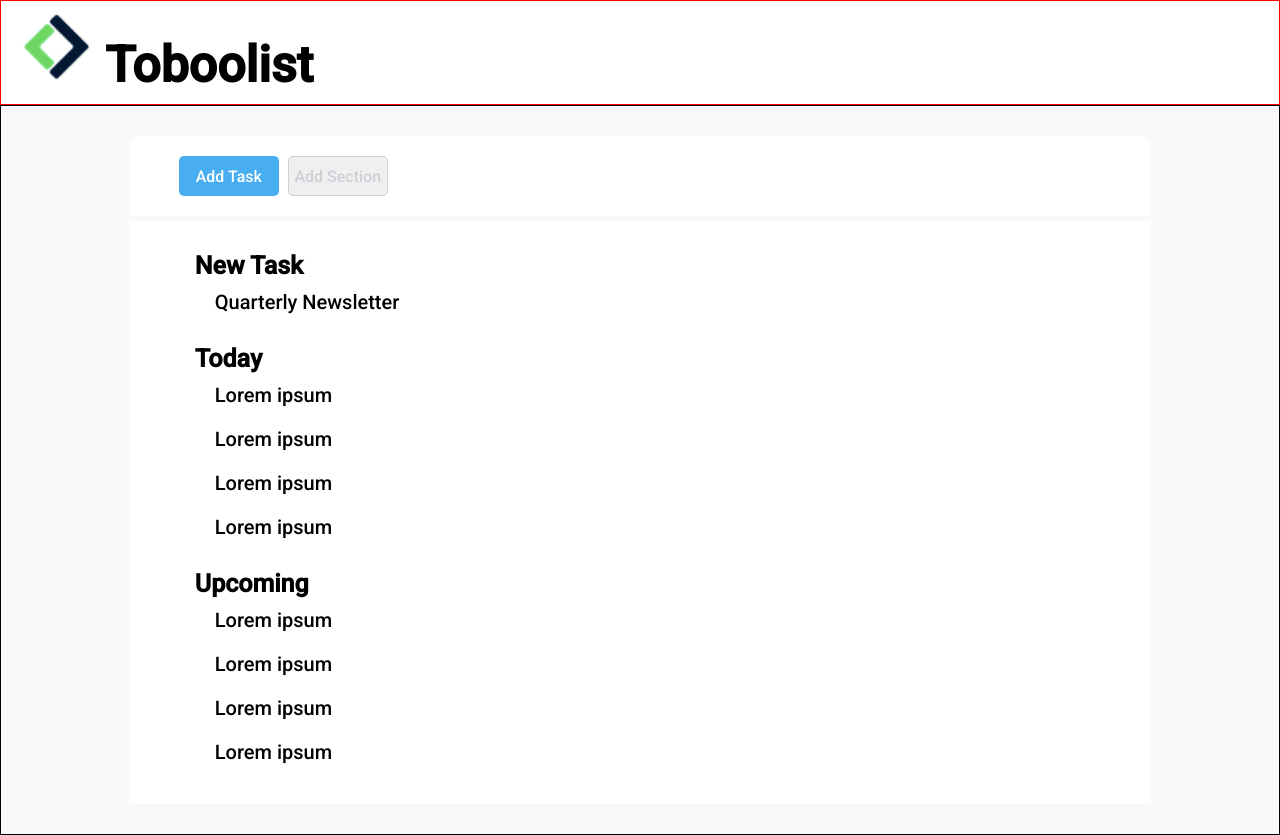
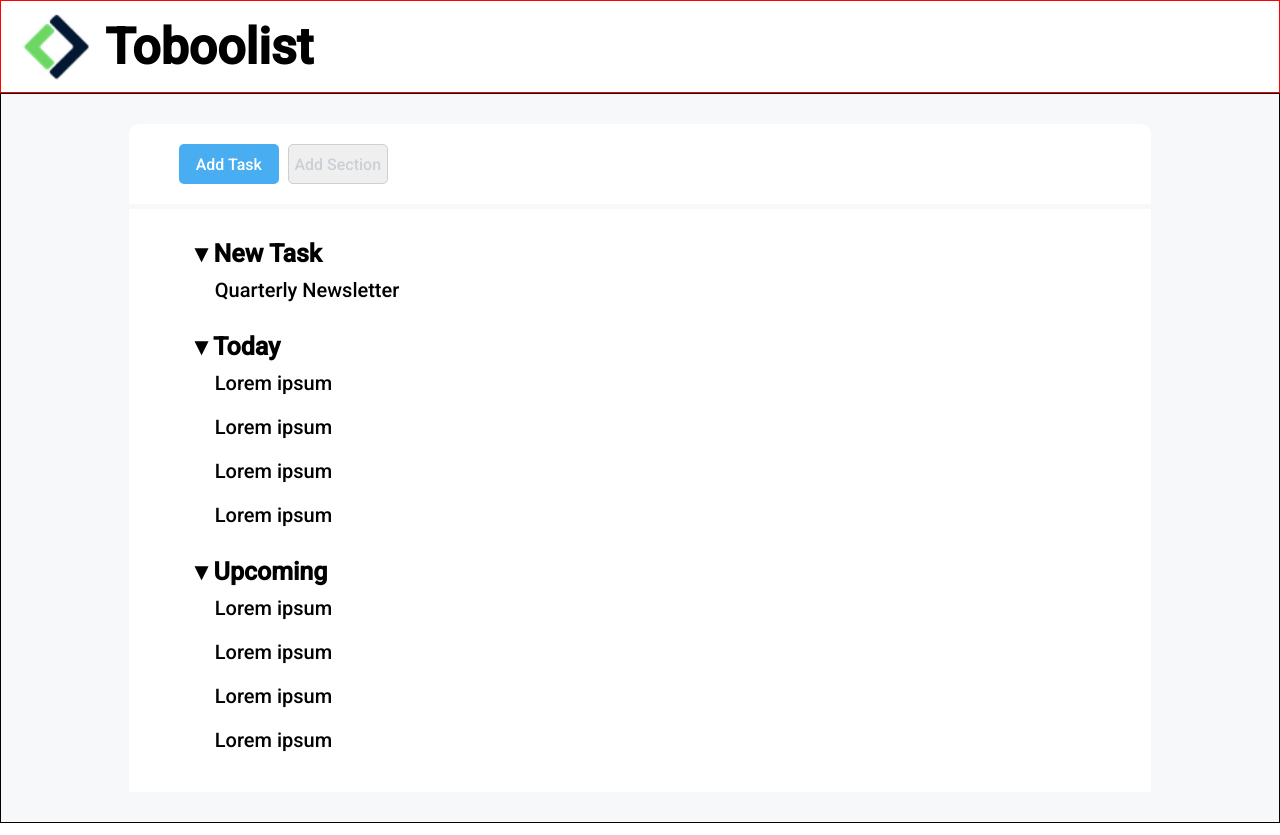
Before and after one commit to federico-casu/html-css-toboolist, a plain HTML site: page index.html in a window 1280 px wide. Drawn offline with Linux system fonts and the light colour scheme.

Commit message:
fixed header

```diff
--- a/assets/css/style.css
+++ b/assets/css/style.css
@@ -8,6 +8,7 @@
 }
 
 header {
+    height: 20%;
     border: 1px solid red;
     padding: 10px;
 }
@@ -15,11 +16,13 @@ header {
 header img {
     width: 70px;
     margin: 0 10px;
+    vertical-align: middle;
 }
 
 h1 {
     display: inline-block;
     font-size: 50px;
+    vertical-align: middle;
 }
 
 main {
@@ -86,6 +89,7 @@ li {
 
 .li-title::before {
     /* down triangle before li-title */
+    content: '\25BE';
 }
 
 .li-title+ul li {
```
Also changed, not shown: index.html (+3 -3 lines).
